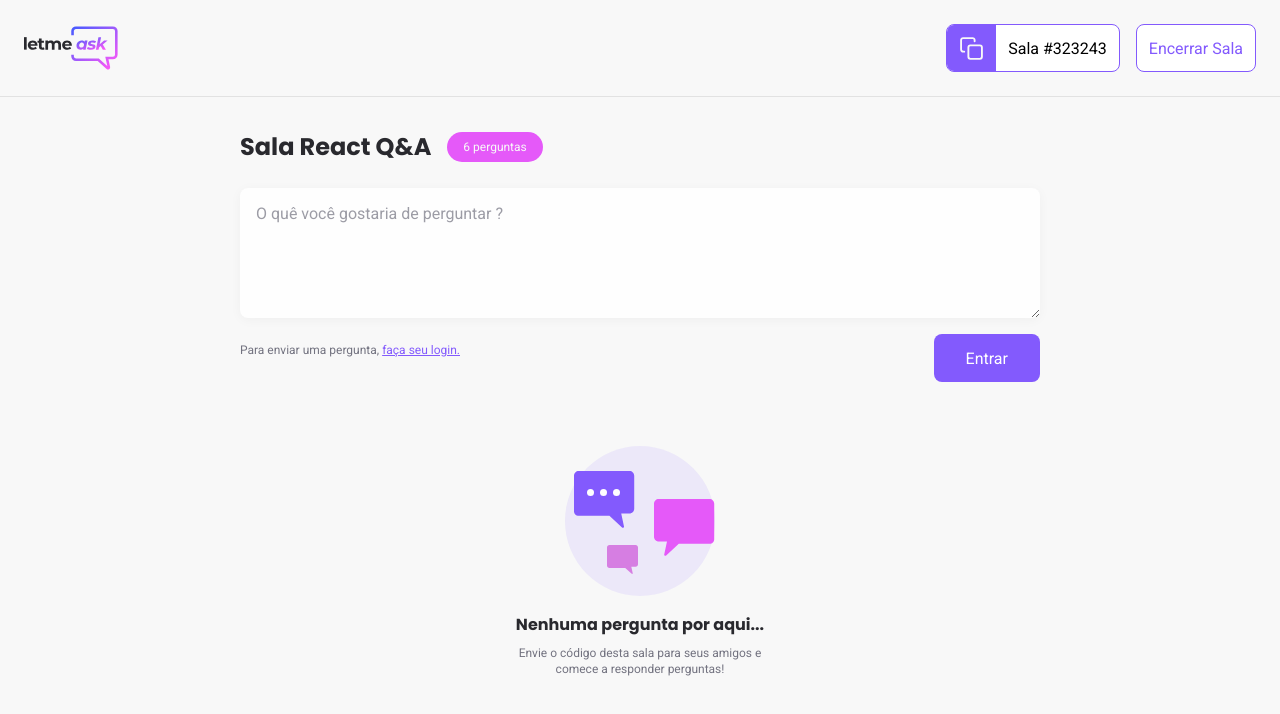
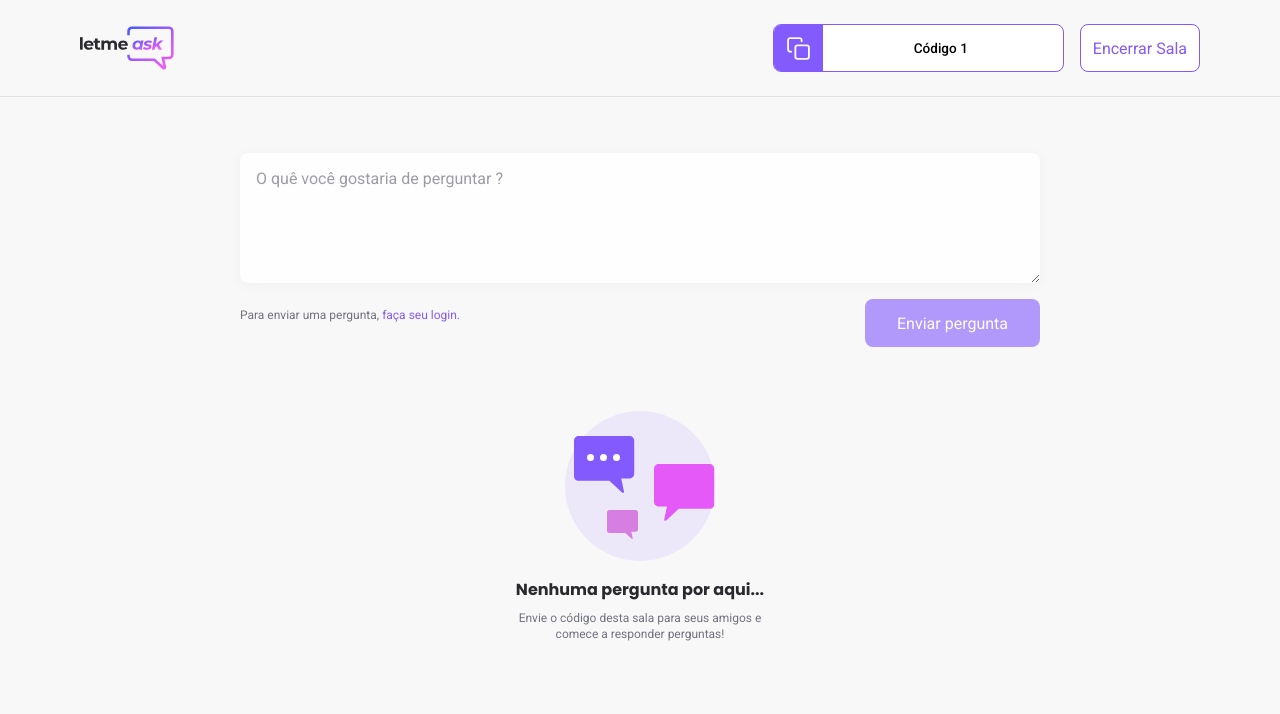
Before and after one commit to rogerrm95/letmeask, a React (Create React App) app: page /rooms/1 in a window 1280 px wide. Shown: the top 714 px of the page. Built offline with nearby package versions, Linux system fonts and the light colour scheme; no server answers; the database is empty.

Commit message:
Add: criação de perguntas e configuração de toats

```diff
--- a/package.json
+++ b/package.json
@@ -12,6 +12,7 @@
     "node-sass": "5.0.0",
     "react": "^17.0.2",
     "react-dom": "^17.0.2",
+    "react-hot-toast": "^2.0.0",
     "react-icons": "^4.2.0",
     "react-router-dom": "^5.2.0",
     "react-scripts": "4.0.3",
--- a/src/components/Clipboard.tsx
+++ b/src/components/Clipboard.tsx
@@ -4,7 +4,7 @@ import copyImage from '../assets/copy.svg' // Icon //
 import '../styles/components/clipboard.scss' // CSS //
 
 interface ClipboardProps extends HTMLAttributes<HTMLButtonElement> {
-    code?: string
+    code: string
 }
 
 export function Clipboard({ code , ...rest }: ClipboardProps) {
@@ -18,7 +18,7 @@ export function Clipboard({ code , ...rest }: ClipboardProps) {
             <div>
                 <img src={copyImage} alt="Copiar código" />
             </div>
-            <span>Sala {code ? `#${code}` : "#323243"}</span>
+            <span>Código {code}</span>
         </button>
     )
 }
--- a/src/components/Header.tsx
+++ b/src/components/Header.tsx
@@ -1,18 +1,29 @@
 import { Clipboard } from '../components/Clipboard' // Component //
 import LogoImage from '../assets/logo.svg' // Image //
 import '../styles/components/header.scss' // CSS //
+import { useParams } from 'react-router-dom'
+
+type CodeParams = {
+    id: string
+}
 
 export function Header() {
+
+    const { id }= useParams<CodeParams>()
+    const roomCode = id
+
     return (
         <header className='page-header'>
-            <img src={LogoImage} alt="Logo LetMeAsk" />
+            <div className="content">
+                <img src={LogoImage} alt="Logo LetMeAsk" />
 
-            <div>
-                <Clipboard />
+                <div>
+                    <Clipboard code={roomCode} />
 
-                <button>
-                    Encerrar Sala
-                </button>
+                    <button>
+                        Encerrar Sala
+                    </button>
+                </div>
             </div>
         </header>
     )
--- a/src/pages/AdminRoom.tsx
+++ b/src/pages/AdminRoom.tsx
@@ -4,8 +4,6 @@ import { NoQuestions } from "../components/NoQuestions";
 import { Questions } from "../components/Questions";
 
 import '../styles/room.scss'
-
-const questions = true
 
 export function AdminRoom() {
     return (
@@ -19,7 +17,7 @@ export function AdminRoom() {
                 </div>
 
                 {
-                    questions ? (<ul><Questions /><Questions /></ul>) : <NoQuestions />
+                    //questions ? (<ul><Questions /><Questions /></ul>) : <NoQuestions />
                 }
             </main>
         </div>
--- a/src/pages/Home.tsx
+++ b/src/pages/Home.tsx
@@ -2,7 +2,7 @@ import { FormEvent,useState } from 'react'
 import { useHistory } from 'react-router-dom'
 import { useAuth } from '../hooks/useAuth' // Hook //
 import { FiLogOut } from 'react-icons/fi' // Icon //
-import { database, firebase } from '../services/firebase'
+import { database } from '../services/firebase'
 // Images & Icons //
 import LetMeAskImage from '../assets/logo.svg'
 import GoogleIcon from '../assets/google-icon.svg'
@@ -11,6 +11,7 @@ import { IlustrationAside } from '../components/IlustrationAside'
 import { Button } from '../components/Button'
 
 import '../styles/home.scss' // CSS //
+import toast, { Toaster } from 'react-hot-toast'
 
 export function Home() {
     const { push } = useHistory()
@@ -33,7 +34,7 @@ export function Home() {
         const refRoom = await database.ref(`rooms/${code}`).get()
 
         if(!refRoom.exists()){
-            alert('Room not exists');
+            toast.error('Erro: Sala encerrada ou inexistente!');
             return
         }
 
@@ -74,6 +75,7 @@ export function Home() {
                     </form>
                 </div>
             </main>
+            <Toaster position='top-center'/>
         </div>
     )
 }
--- a/src/pages/Room.tsx
+++ b/src/pages/Room.tsx
@@ -1,19 +1,111 @@
+import { FormEvent, useState } from "react";
+import { useParams } from "react-router-dom";
+import { useEffect } from "react";
+import { database } from "../services/firebase";
+import toast, { Toaster } from "react-hot-toast";
 // Components //
 import { Button } from "../components/Button";
 import { Header } from "../components/Header";
 import { NoQuestions } from "../components/NoQuestions";
+import {Questions} from "../components/Questions";
 
+import { useAuth } from "../hooks/useAuth"; // hook //
 import '../styles/room.scss' // CSS //
 
+type RoomCodeProps = {
+    id: string
+}
+
+type FirebaseQuestions = Record<string, {
+    author: {
+        name: string,
+        avatar: string
+    },
+    content: string,
+    isAnswered: boolean,
+    isHighlighted: boolean
+}>
+
+type Question = {
+    id: string,
+    author: {
+        name: string,
+        avatar: string
+    },
+    content: string,
+    isAnswered: boolean,
+    isHighlighted: boolean
+}
+
 export function Room() {
+    const { user } = useAuth()
+    const { id } = useParams<RoomCodeProps>()
+
+    const [newQuestion, setNewQuestion] = useState('')
+    const [title, setTitle] = useState('')
+    const [questions, setQuestions] = useState<Question[]>([])
+
+    useEffect(() => {
+        const roomRef = database.ref(`rooms/${id}`)
+
+        roomRef.on('value', room => {
+            const databaseRoom = room.val()
+            const firebaseQuestions: FirebaseQuestions = databaseRoom.questions ?? {}
+
+            const parsedQuestions = Object.entries(firebaseQuestions).map(([key, value]) => {
+                return {
+                    id: key,
+                    content: value.content,
+                    author: value.author,
+                    isAnswered: value.isAnswered,
+                    isHighlighted: value.isHighlighted
+                }
+            })
+
+            setTitle(databaseRoom.title)
+            setQuestions(parsedQuestions)
+
+        })
+    }, [id])
+
+    async function handleSendQuestion(event: FormEvent) {
+        event.preventDefault()
+
+        try {
+            if (newQuestion.trim() === '') {
+                toast.error('Informe sua pergunta !')
+                return
+            }
+
+            const questionData = {
+                content: newQuestion,
+                author: {
+                    name: user?.name,
+                    avatar: user?.avatar
+                },
+                isHighLigted: false,
+                isAnswered: false
+            }
+
+            await database.ref(`rooms/${id}/questions`).push(questionData)
+            toast.success("Pergunta enviada com sucesso")
+        }
+        catch (error) {
+            toast.error(error)
+        }
+        finally {
+            setNewQuestion('')
+        }
+    }
+
     return (
         <div className='page-admin-room'>
             <Header />
 
             <main>
                 <div className='admin-room-head'>
-                    <h2>Sala React Q&amp;A</h2>
-                    <span>6 perguntas</span>
+                    <h2>{title}</h2>
+                    {questions.length > 0 && <span>{questions.length} - Pergunta(s)</span>}
                 </div>
 
                 <form action="submit" className="admin-room-content">
@@ -21,19 +113,38 @@ export function Room() {
                         name="question"
                         id="question"
                         placeholder="O quê você gostaria de perguntar ?"
-                        rows={5} />
+                        rows={5}
+                        value={newQuestion}
+                        onChange={(event) => setNewQuestion(event.target.value)} />
 
                     <footer>
-                        <span>Para enviar uma pergunta, <a href="/">faça seu login.</a></span>
+                        {
+                            user ?
+                                (
+                                    <div className='room-user-info'>
+                                        <img src={user.avatar} alt={`Foto do ${user.id}`} />
+                                        <span>{user.name}</span>
+                                    </div>
+                                ) :
+                                (
+                                    <span>Para enviar uma pergunta, <button>faça seu login.</button></span>
+                                )
+                        }
 
-                        <Button>
-                            Entrar
+                        <Button type='submit' disabled={!user} onClick={event => handleSendQuestion(event)}>
+                            Enviar pergunta
                         </Button>
                     </footer>
 
-                    <NoQuestions />
+                    {questions.length > 0 ?
+                    (<Questions questions={questions} isAdmin={false} />)
+                    :
+                    (<NoQuestions />)}
                 </form>
             </main>
+
+            <Toaster position='top-center' />
+
         </div>
     )
 }
--- a/src/styles/components/clipboard.scss
+++ b/src/styles/components/clipboard.scss
@@ -1,7 +1,9 @@
 .clipboard {
+    background-color: #fff;
+
     div {
         background-color: #835afd;
-        padding: 0 12px;
+        padding: 0 0.75rem;
 
         height: 100%;
         display: flex;
@@ -14,7 +16,13 @@
     }
 
     span {
+        display: block;
+        align-self: center;
+        flex: 1;
+        padding: 0 1rem 0 0.75rem;
+        width: 15rem;
         color: #000;
-        padding: 0 12px;
+        font-size: 0.85rem;
+        font-weight: 500;
     }
 }
--- a/src/styles/components/header.scss
+++ b/src/styles/components/header.scss
@@ -1,13 +1,15 @@
 .page-header {
+    padding: 1.5rem;
+    border-bottom: 1px solid #e2e2e2;
+
+    .content {
+        max-width: 1120px;
+        margin: 0 auto;
         display: flex;
-    flex-direction: row;
         align-items: center;
         justify-content: space-between;
 
-    padding: 1.5rem;
-    border-bottom: 1px solid #e2e2e2;
-
-    img {
+        > img {
             max-height: 45px;
         }
 
@@ -18,11 +20,8 @@
             align-content: center;
 
             button {
-            background-color: #fff;
-            color: #835afd;
                 height: 3rem;
                 border-radius: 0.5rem;
-
                 border: 1px solid #835afd;
                 cursor: pointer;
                 overflow: hidden;
@@ -30,12 +29,15 @@
                 display: flex;
                 align-items: center;
                 justify-content: center;
+            }
 
-            &:last-child {
+            button:last-of-type {
+                background-color: #fff;
+                color: #835afd;
                 margin-left: 1rem;
                 padding: 0 12px;
 
-                transition: background-color 0.3s;
+                transition: background-color 0.4s, color 0.4s;
 
                 &:hover {
                     background-color: #835afd;
--- a/src/styles/room.scss
+++ b/src/styles/room.scss
@@ -7,11 +7,6 @@
         flex-direction: column;
         align-items: flex-start;
         justify-content: flex-start;
-    }
-
-    ul {
-        list-style: none;
-        margin-top: 2rem;
     }
 }
 
@@ -66,12 +61,36 @@
         justify-content: space-between;
 
         span {
-           font-size: 0.75rem;
-           color: #737380;
+            font-size: 0.75rem;
+            color: #737380;
 
-           a {
-               color: #835AFD
-           }
+            button {
+                color: #835afd;
+                border: none;
+                background: transparent;
+                font-family: inherit;
+                font-size: inherit;
+                cursor: pointer;
+            }
+        }
+
+        .room-user-info {
+            display: flex;
+            align-items: center;
+            padding-left: 0.25rem;
+
+            img {
+                width: 32px;
+                height: 32px;
+                border-radius: 50%;
+                margin-right: 0.5rem;
+            }
+
+            > span {
+                font-weight: 500;
+                font-size: 0.85rem;
+                color: #29292E;
+            }
         }
     }
 }
```
Also changed, not shown: src/components/Questions.tsx (+33 -16 lines), src/styles/components/questions.scss (+8 -6 lines), 1 other file (tests, documents, lock files or other folders). Lines whose indentation alone changed are shown as unchanged.
